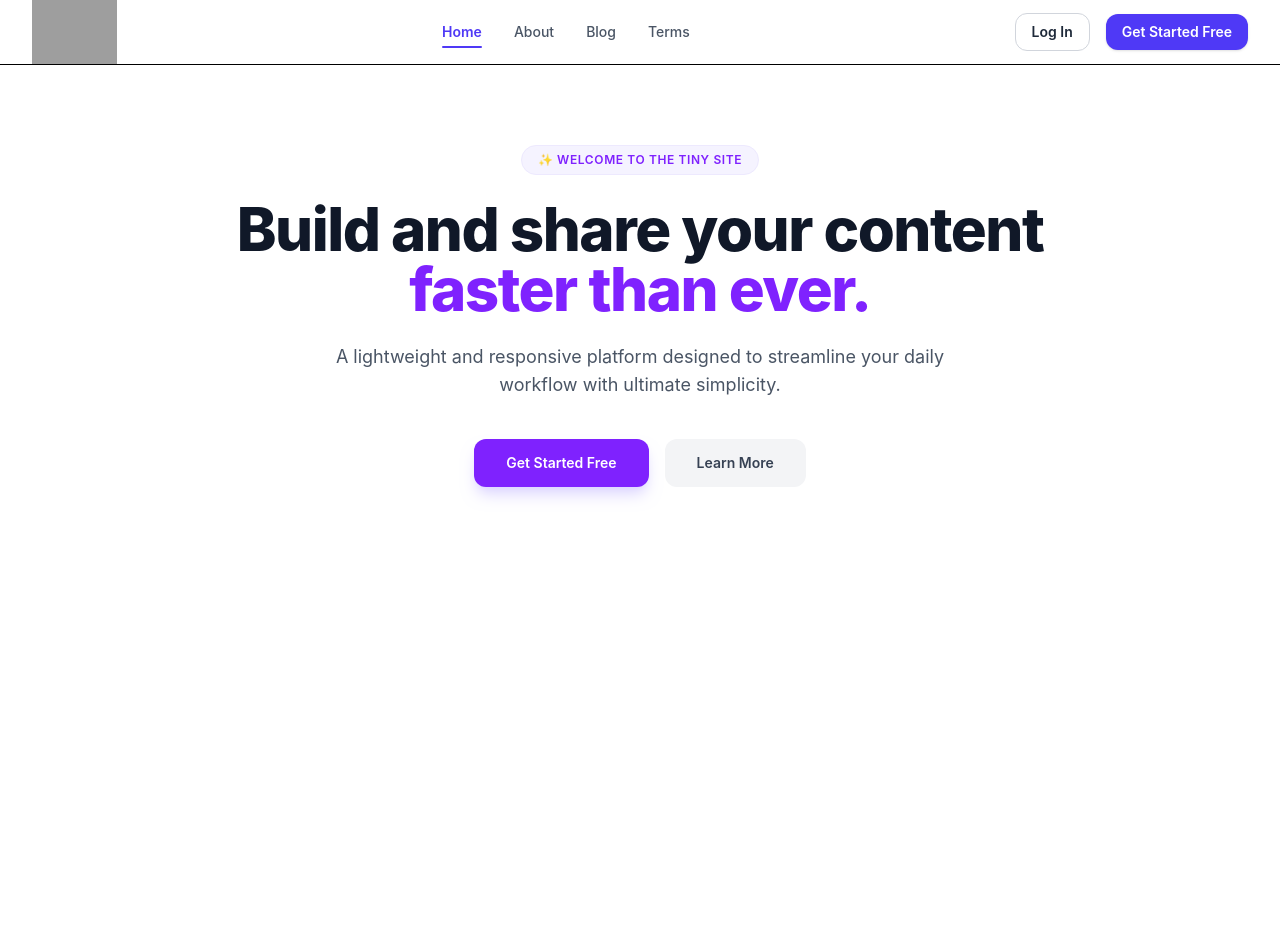
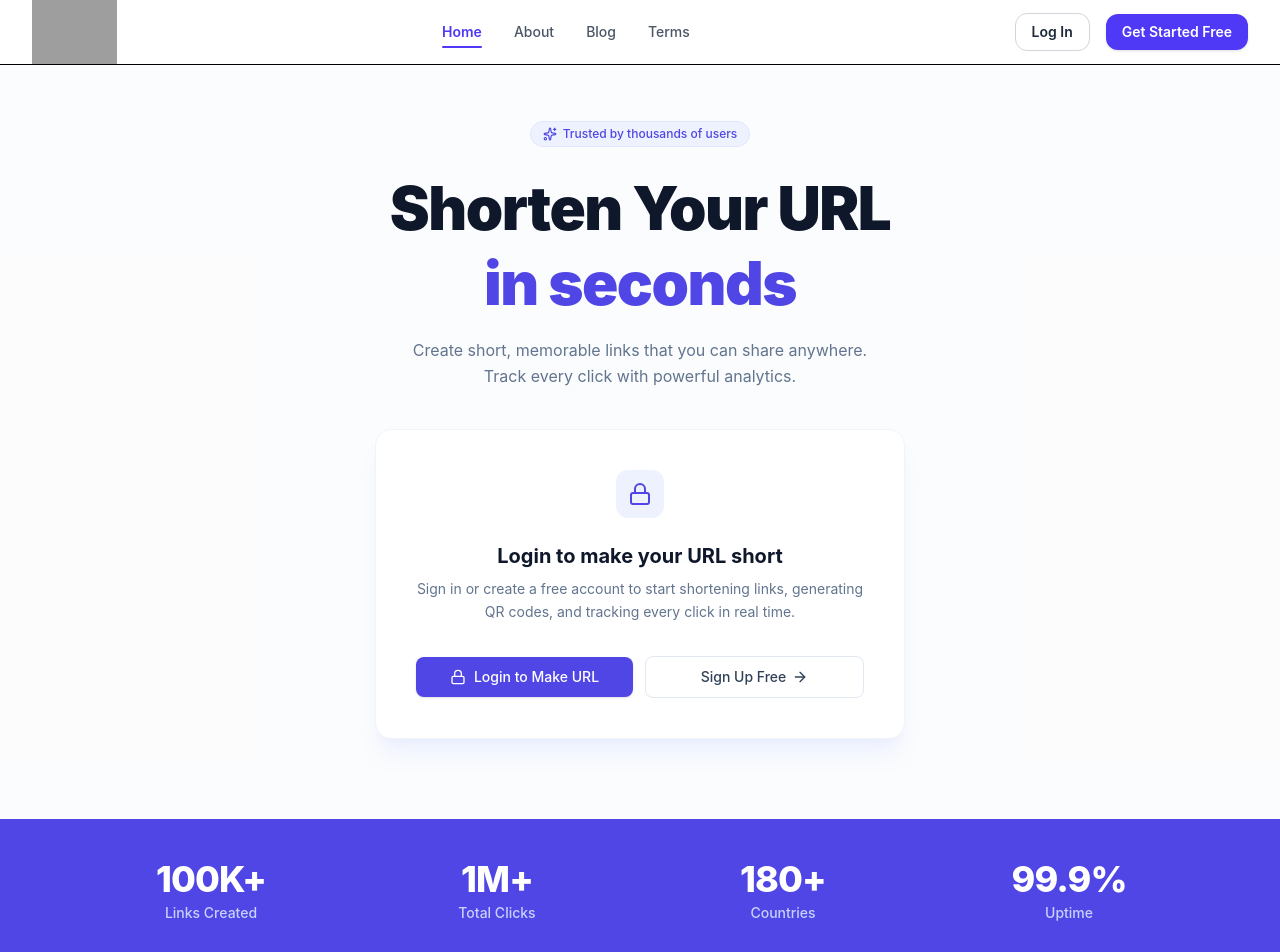
Before and after one commit to ksajjadhossen/thetiny_site, a React (Vite) app: page / in a window 1280 px wide. Shown: the top 952 px of the page. Before the commit the page ends 800 px from the top, so only its background shows below. Built offline with nearby package versions, Linux system fonts and the light colour scheme; grey boxes are pictures that could not be loaded.

Commit message:
feat: add hero section components with number ticker stats

```diff
--- a/package.json
+++ b/package.json
@@ -12,6 +12,7 @@
   "dependencies": {
     "flowbite": "^4.0.2",
     "flowbite-react": "^0.12.17",
+    "lucide-react": "^1.71.0",
     "react": "^19.3.1",
     "react-dom": "^19.3.1",
     "react-router-dom": "^7.18.5"
--- /dev/null
+++ b/src/components/home/HeroSection.jsx
@@ -0,0 +1,32 @@
+import TrustBadge from "./TrustBadge";
+import LoginCard from "./LoginCard";
+import StatsSection from "./StatsSection";
+
+export default function HeroSection() {
+  return (
+    <section className="bg-slate-50/50 pt-10 sm:pt-14 flex flex-col justify-between min-h-[calc(100vh-80px)]">
+      <div className="max-w-4xl mx-auto px-4 text-center">
+        <div className="flex justify-center mb-6">
+          <TrustBadge />
+        </div>
+
+        <h1 className="text-4xl sm:text-5xl md:text-6xl font-black text-slate-900 tracking-tight leading-tight">
+          Shorten Your URL <br />
+          <span className="text-[#4F46E5]">in seconds</span>
+        </h1>
+
+        <p className="mt-4 text-slate-500 text-sm sm:text-base max-w-lg mx-auto leading-relaxed">
+          Create short, memorable links that you can share anywhere.{" "}
+          <br className="hidden sm:inline" />
+          Track every click with powerful analytics.
+        </p>
+
+        <div className="mt-8 sm:mt-10">
+          <LoginCard />
+        </div>
+      </div>
+
+      <StatsSection />
+    </section>
+  );
+}
--- /dev/null
+++ b/src/components/home/LoginCard.jsx
@@ -0,0 +1,32 @@
+import { Lock, ArrowRight } from "lucide-react";
+
+export default function LoginCard() {
+  return (
+    <div className="w-full max-w-xl mx-auto bg-white rounded-2xl shadow-xl shadow-indigo-100/50 p-8 sm:p-10 border border-slate-100 text-center flex flex-col items-center">
+      <div className="w-12 h-12 rounded-xl bg-[#EEF2FF] text-[#4F46E5] flex items-center justify-center mb-6">
+        <Lock className="w-6 h-6" />
+      </div>
+
+      <h3 className="text-xl font-bold text-slate-900 mb-2">
+        Login to make your URL short
+      </h3>
+
+      <p className="text-slate-500 text-sm max-w-md mb-8 leading-relaxed">
+        Sign in or create a free account to start shortening links, generating
+        QR codes, and tracking every click in real time.
+      </p>
+
+      <div className="flex flex-col sm:flex-row items-center justify-center gap-3 w-full max-w-md">
+        <button className="w-full sm:w-auto flex-1 flex items-center justify-center gap-2 bg-[#4F46E5] hover:bg-[#4338CA] text-white font-medium px-5 py-2.5 rounded-lg text-sm transition-colors shadow-sm">
+          <Lock className="w-4 h-4" />
+          <span>Login to Make URL</span>
+        </button>
+
+        <button className="w-full sm:w-auto flex-1 flex items-center justify-center gap-1.5 bg-white border border-slate-200 hover:bg-slate-50 text-slate-700 font-medium px-5 py-2.5 rounded-lg text-sm transition-colors">
+          <span>Sign Up Free</span>
+          <ArrowRight className="w-4 h-4" />
+        </button>
+      </div>
+    </div>
+  );
+}
--- /dev/null
+++ b/src/components/home/StatsSection.jsx
@@ -0,0 +1,95 @@
+import { useEffect, useRef, useState } from "react";
+
+// Custom NumberTicker Component to animate numbers smoothly
+function NumberTicker({ value, className = "" }) {
+  const [count, setCount] = useState(0);
+  const ref = useRef(null);
+  const [hasStarted, setHasStarted] = useState(false);
+
+  // Parse numeric value and suffix (e.g., "100K+" -> numeric: 100, suffix: "K+")
+  const numericMatch = value.toString().match(/[\d.]+/);
+  const numericVal = numericMatch ? parseFloat(numericMatch[0]) : 0;
+  const suffix = value.toString().replace(/[\d.]+/, "");
+
+  useEffect(() => {
+    const observer = new IntersectionObserver(
+      ([entry]) => {
+        if (entry.isIntersecting && !hasStarted) {
+          setHasStarted(true);
+        }
+      },
+      { threshold: 0.1 },
+    );
+
+    if (ref.current) {
+      observer.observe(ref.current);
+    }
+
+    return () => {
+      // eslint-disable-next-line react-hooks/exhaustive-deps
+      if (ref.current) observer.unobserve(ref.current);
+    };
+  }, [hasStarted]);
+
+  useEffect(() => {
+    if (!hasStarted) return;
+
+    let start = 0;
+    const duration = 2000; // 2 seconds
+    const fps = 60;
+    const totalFrames = (duration / 1000) * fps;
+    const increment = numericVal / totalFrames;
+
+    const timer = setInterval(() => {
+      start += increment;
+      if (start >= numericVal) {
+        setCount(numericVal);
+        clearInterval(timer);
+      } else {
+        setCount(start);
+      }
+    }, 1000 / fps);
+
+    return () => clearInterval(timer);
+  }, [hasStarted, numericVal]);
+
+  // Format decimal values properly if needed
+  const formattedCount =
+    numericVal % 1 !== 0
+      ? count.toFixed(1)
+      : Math.floor(count).toLocaleString();
+
+  return (
+    <span ref={ref} className={className}>
+      {formattedCount}
+      {suffix}
+    </span>
+  );
+}
+
+const statsData = [
+  { value: "100K+", label: "Links Created" },
+  { value: "1M+", label: "Total Clicks" },
+  { value: "180+", label: "Countries" },
+  { value: "99.9%", label: "Uptime" },
+];
+
+export default function StatsSection() {
+  return (
+    <div className="w-full bg-[#4F46E5] py-10 text-white mt-16 sm:mt-20">
+      <div className="max-w-6xl mx-auto px-4 grid grid-cols-2 md:grid-cols-4 gap-6 text-center">
+        {statsData.map((stat, index) => (
+          <div key={index} className="flex flex-col items-center">
+            <NumberTicker
+              value={stat.value}
+              className="text-3xl sm:text-4xl font-extrabold tracking-tight"
+            />
+            <span className="text-xs sm:text-sm text-indigo-200 font-medium mt-1">
+              {stat.label}
+            </span>
+          </div>
+        ))}
+      </div>
+    </div>
+  );
+}
--- /dev/null
+++ b/src/components/home/TrustBadge.jsx
@@ -0,0 +1,10 @@
+import { Sparkles } from "lucide-react";
+
+export default function TrustBadge() {
+  return (
+    <div className="inline-flex items-center gap-1.5 px-3 py-1 rounded-full bg-[#EEF2FF] border border-[#E0E7FF] text-[#4F46E5] text-xs font-medium">
+      <Sparkles className="w-3.5 h-3.5" />
+      <span>Trusted by thousands of users</span>
+    </div>
+  );
+}
--- a/src/components/pages/Home.jsx
+++ b/src/components/pages/Home.jsx
@@ -1,25 +1,5 @@
+import HeroSection from "../home/HeroSection";
+
 export default function Home() {
-  return (
-    <div className="max-w-7xl mx-auto px-4 sm:px-6 lg:px-8 py-20 text-center">
-      <span className="inline-block px-4 py-1.5 mb-6 text-xs font-semibold tracking-wider text-violet-600 uppercase bg-violet-50 rounded-full border border-violet-100">
-        ✨ Welcome to The Tiny Site
-      </span>
-      <h1 className="text-4xl sm:text-6xl font-extrabold text-gray-900 tracking-tight">
-        Build and share your content <br />
-        <span className="text-violet-600">faster than ever.</span>
-      </h1>
-      <p className="mt-6 text-lg text-gray-600 max-w-2xl mx-auto">
-        A lightweight and responsive platform designed to streamline your daily
-        workflow with ultimate simplicity.
-      </p>
-      <div className="mt-10 flex justify-center gap-4">
-        <button className="px-8 py-3.5 text-sm font-semibold text-white bg-violet-600 rounded-xl hover:bg-violet-700 shadow-lg shadow-violet-200 transition-all">
-          Get Started Free
-        </button>
-        <button className="px-8 py-3.5 text-sm font-semibold text-gray-700 bg-gray-100 rounded-xl hover:bg-gray-200 transition-all">
-          Learn More
-        </button>
-      </div>
-    </div>
-  );
+  return <HeroSection></HeroSection>;
 }
```
Also changed, not shown: 1 other file (tests, documents, lock files or other folders).
